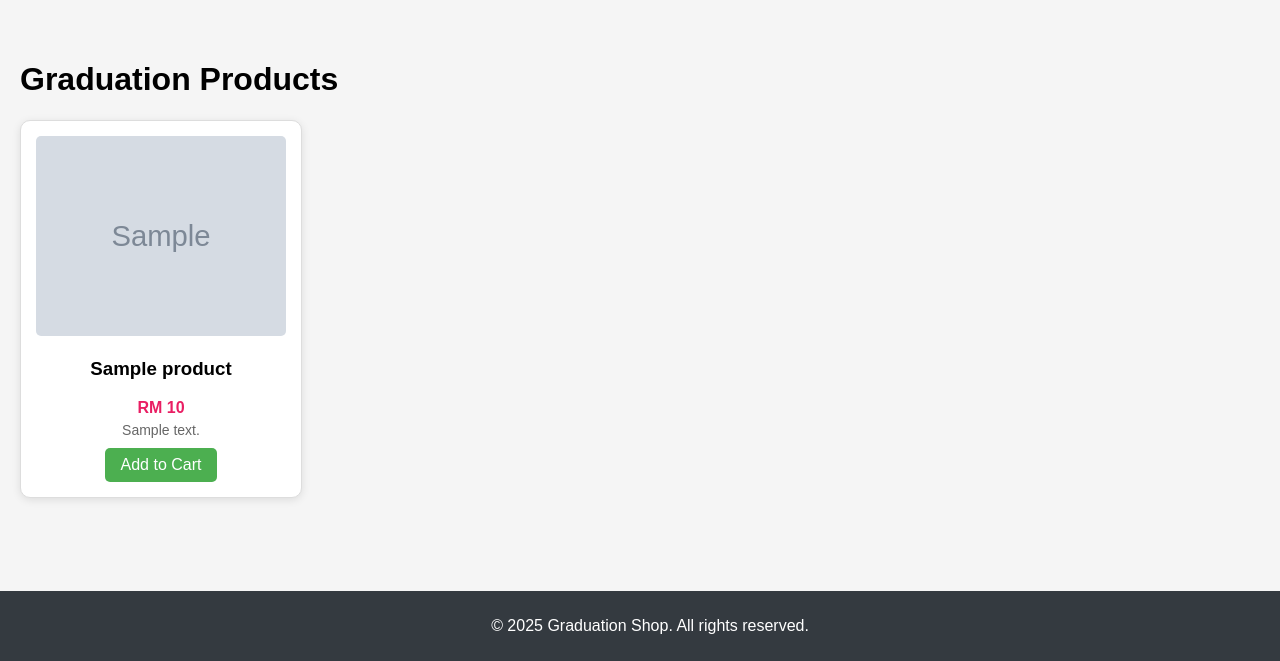
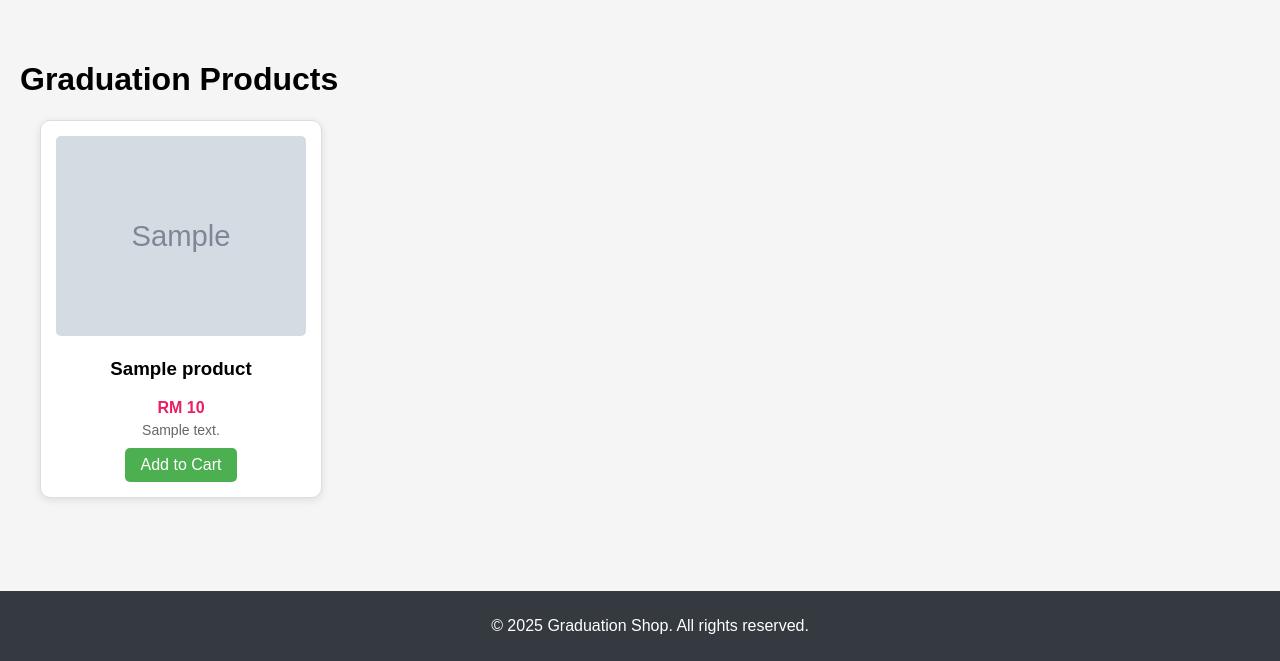
Before and after one commit to hj-820/Shop, a PHP site: page / in a window 1280 px wide. Shown: the part 139-800 px from the top of the page. Run offline with PHP 8.4, Linux system fonts and the light colour scheme; tables that the repository leaves empty or names only in its code hold one stand-in row (values such as "Sample post"); grey boxes marked "Sample" are stand-in pictures.

Commit message:
Update style.css

```diff
--- a/style.css
+++ b/style.css
@@ -61,7 +61,7 @@ body {
 .product-container {
     display: flex;
     flex-wrap: wrap;
-    margin:20px 20px 60px 20px;
+    margin:20px 20px 60px 40px;
     gap: 20px;
     justify-content: flex-start;
 }
```
